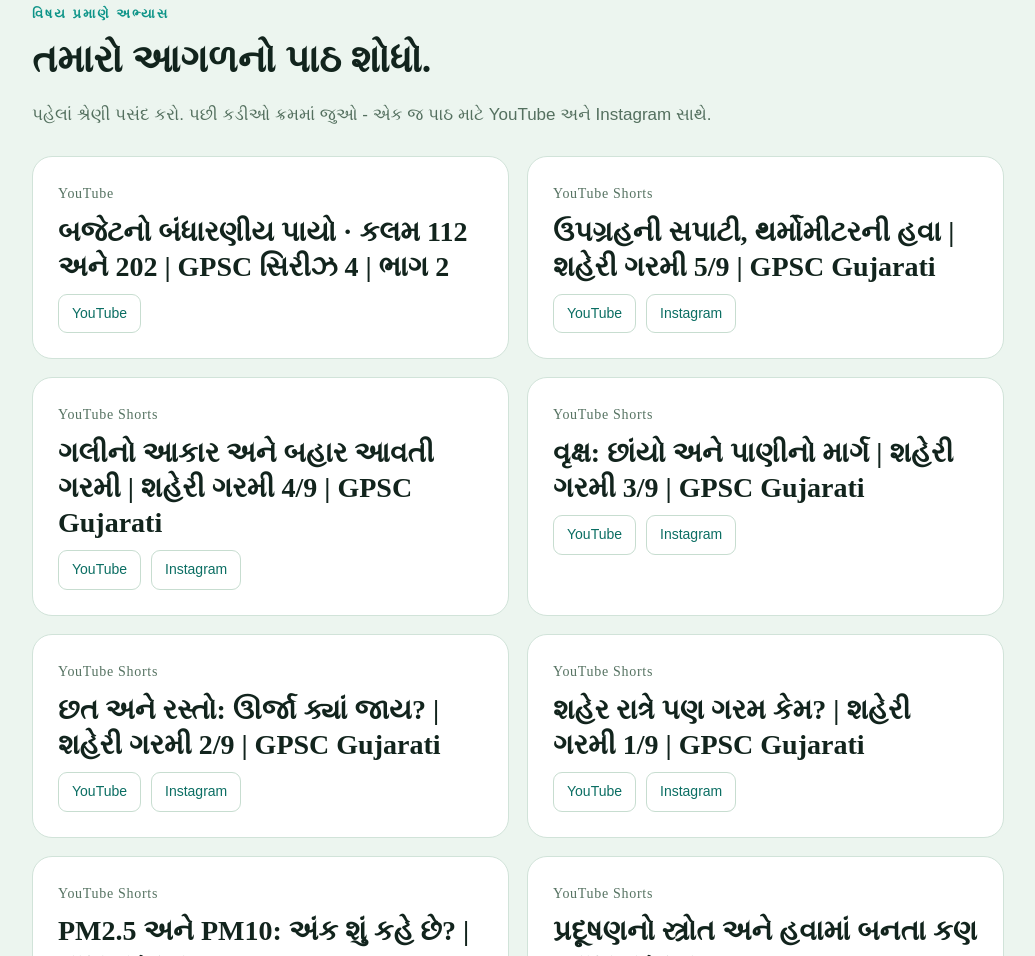
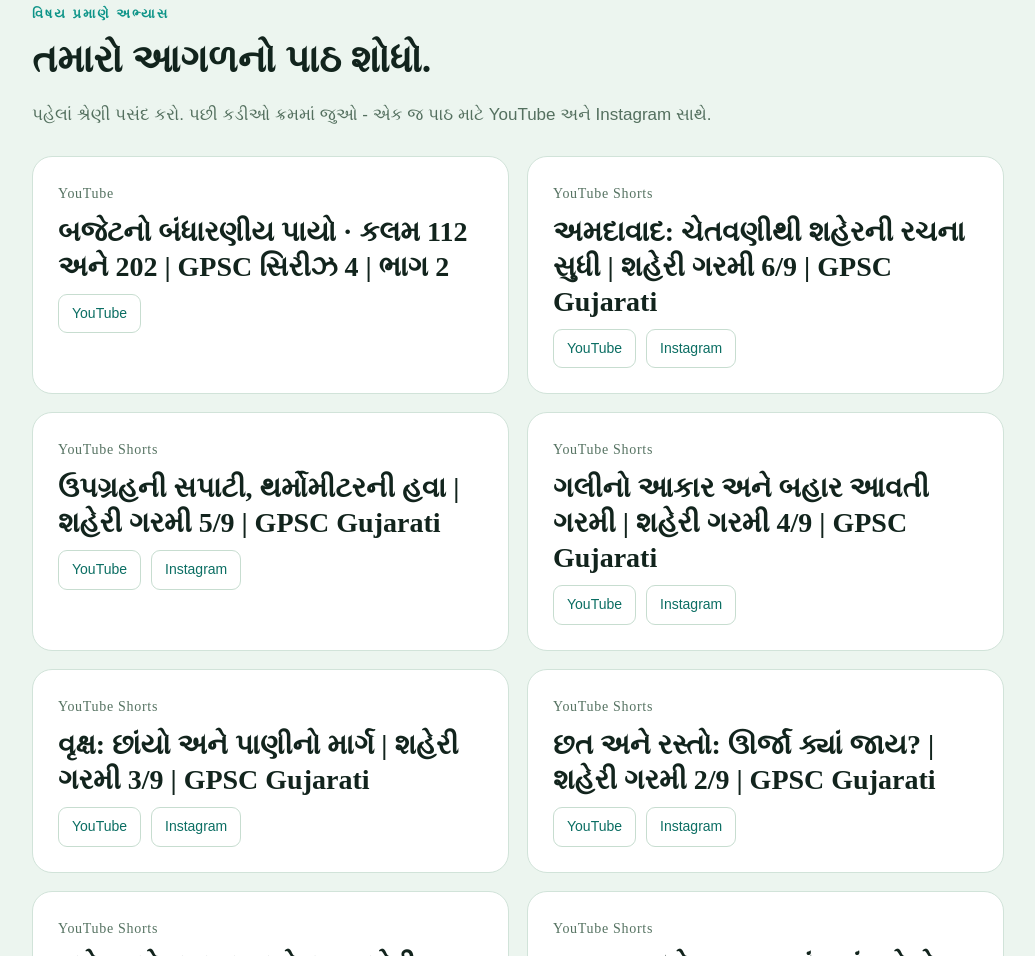
Before and after one commit to hemantdoc12/ahamgpsc, a plain HTML site: page index.html in a window 1280 px wide. Shown: the part 882-1838 px from the top of the page, without its empty margins (122-1157 px from the left). Drawn offline with Linux system fonts and the light colour scheme; a web font is replaced by a local one.

Commit message:
Add verified urban-heat part 6 links

```diff
--- a/index.html
+++ b/index.html
@@ -231,6 +231,7 @@
 </div>
 <section id="learn"><div class="wrap"><div class="learn-intro"><div class="seclabel">વિષય પ્રમાણે અભ્યાસ</div><h2>તમારો આગળનો પાઠ શોધો.</h2><p>પહેલાં શ્રેણી પસંદ કરો. પછી કડીઓ ક્રમમાં જુઓ - એક જ પાઠ માટે YouTube અને Instagram સાથે.</p></div><div class="lesson-grid">
 <article class="course"><div class="course-main"><div class="meta">YouTube</div><h3>બજેટનો બંધારણીય પાયો · કલમ 112 અને 202 | GPSC સિરીઝ 4 | ભાગ 2</h3><div class="watch-links"><a href="https://www.youtube.com/watch?v=99yBv6vhbx8" rel="noopener" target="_blank">YouTube</a></div></div></article>
+<article class="course"><div class="course-main"><div class="meta">YouTube Shorts</div><h3>અમદાવાદ: ચેતવણીથી શહેરની રચના સુધી | શહેરી ગરમી 6/9 | GPSC Gujarati</h3><div class="watch-links"><a href="https://www.youtube.com/shorts/bROld5FLT_Q" rel="noopener" target="_blank">YouTube</a> <a href="https://www.instagram.com/ai_gpsc_aham/reel/Dfwu0OmTdlB/" rel="noopener" target="_blank">Instagram</a></div></div></article>
 <article class="course"><div class="course-main"><div class="meta">YouTube Shorts</div><h3>ઉપગ્રહની સપાટી, થર્મોમીટરની હવા | શહેરી ગરમી 5/9 | GPSC Gujarati</h3><div class="watch-links"><a href="https://www.youtube.com/shorts/41Tiwccm4tg" rel="noopener" target="_blank">YouTube</a> <a href="https://www.instagram.com/ai_gpsc_aham/reel/DfwhGB5Ttdj/" rel="noopener" target="_blank">Instagram</a></div></div></article>
 <article class="course"><div class="course-main"><div class="meta">YouTube Shorts</div><h3>ગલીનો આકાર અને બહાર આવતી ગરમી | શહેરી ગરમી 4/9 | GPSC Gujarati</h3><div class="watch-links"><a href="https://www.youtube.com/shorts/04CBzjBIVD4" rel="noopener" target="_blank">YouTube</a> <a href="https://www.instagram.com/ai_gpsc_aham/reel/DfwTX8gzt7U/" rel="noopener" target="_blank">Instagram</a></div></div></article>
 <article class="course"><div class="course-main"><div class="meta">YouTube Shorts</div><h3>વૃક્ષ: છાંયો અને પાણીનો માર્ગ | શહેરી ગરમી 3/9 | GPSC Gujarati</h3><div class="watch-links"><a href="https://www.youtube.com/shorts/M07WCYuEhSw" rel="noopener" target="_blank">YouTube</a> <a href="https://www.instagram.com/ai_gpsc_aham/reel/DfwJAt3TZPv/" rel="noopener" target="_blank">Instagram</a></div></div></article>
```
